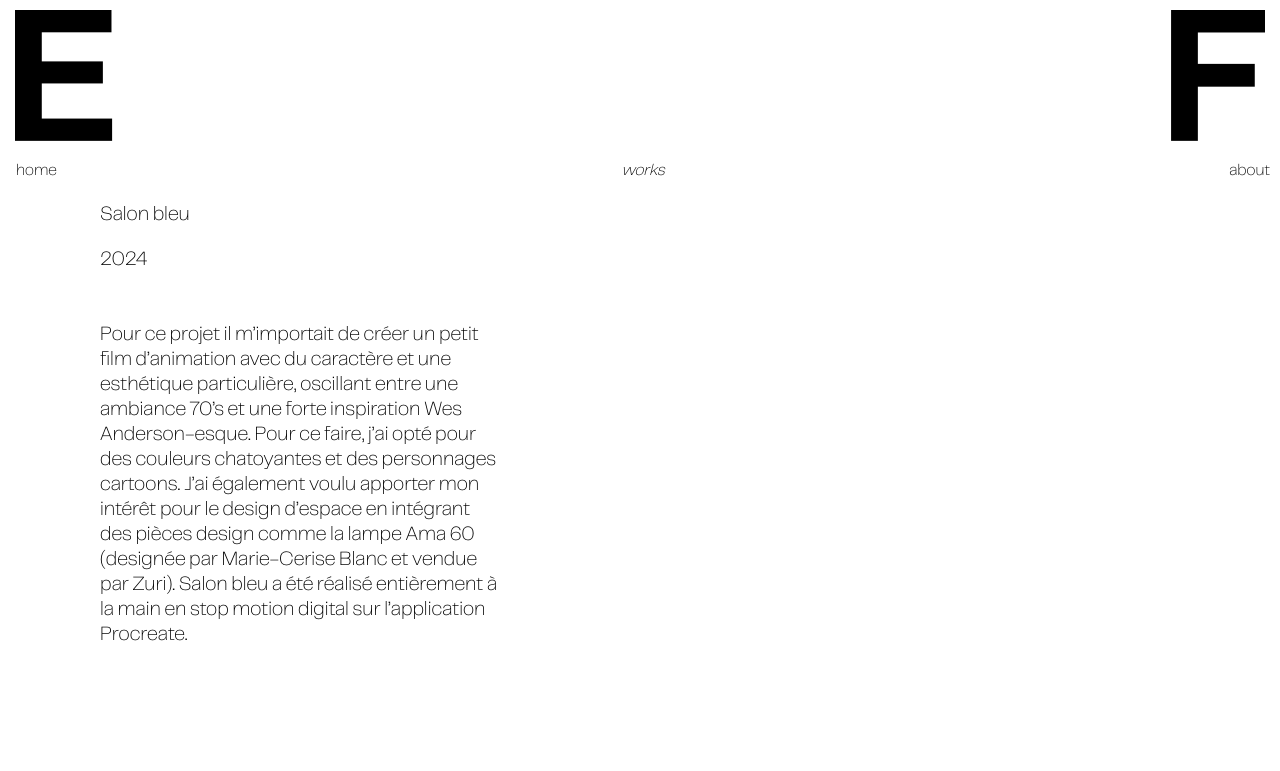
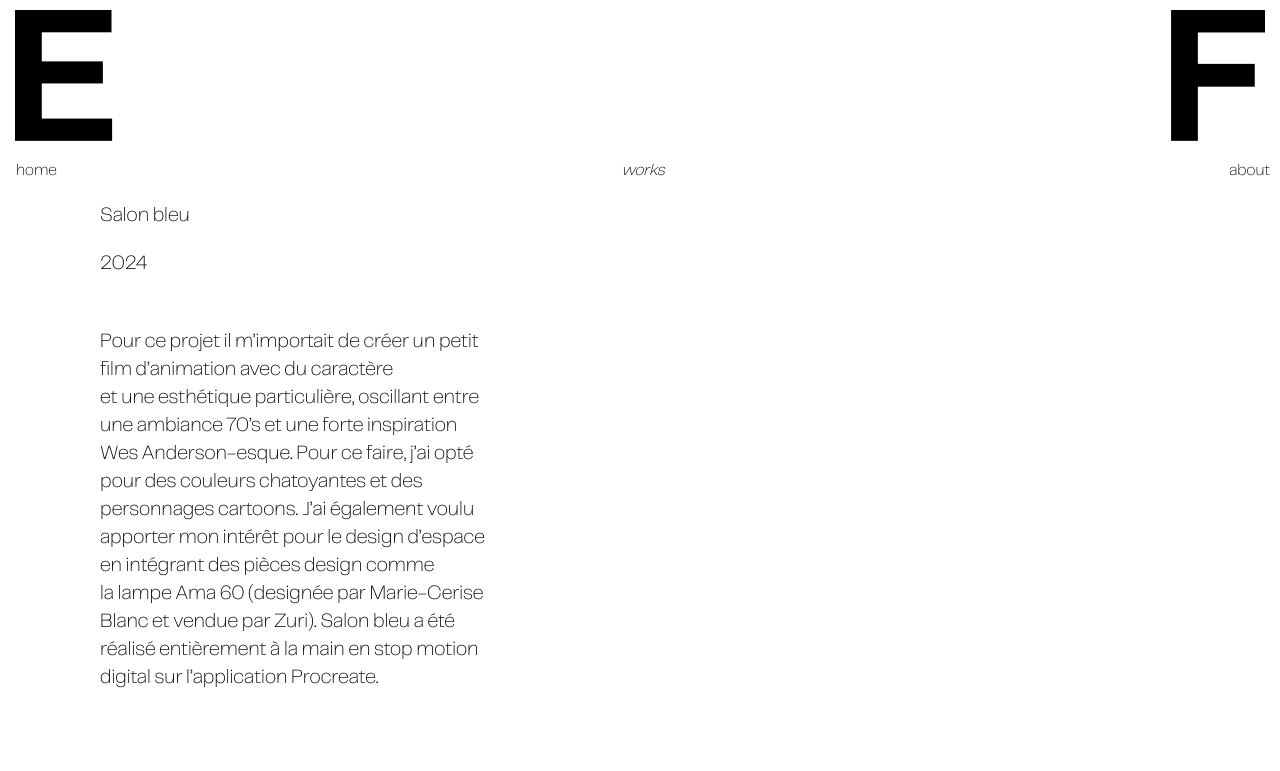
Before and after one commit to estellefradin/estellefradin.github.io, a plain HTML site: page salon-bleu.html in a window 1280 px wide. Shown: the top 771 px of the page. Drawn offline with Linux system fonts and the light colour scheme.

Commit message:
Add files via upload

```diff
--- a/salon-bleu.html
+++ b/salon-bleu.html
@@ -42,7 +42,14 @@
 
     <div class="p-1">Salon bleu</div>
     <div class="p-1">2024</div>
-    <div class="p-2">Pour ce projet il m’importait de créer un petit film d’animation avec du caractère et une esthétique particulière, oscillant entre une ambiance 70’s et une forte inspiration Wes Anderson-esque. Pour ce faire, j’ai opté pour des couleurs chatoyantes et des personnages cartoons. J’ai également voulu apporter mon intérêt pour le design d’espace en intégrant des pièces design comme la lampe Ama 60 (designée par Marie-Cerise Blanc et vendue par Zuri). Salon bleu a été réalisé entièrement à la main en stop motion digital sur l’application Procreate.</div>
+    <div class="p-2">Pour ce projet il m’importait de créer un petit film d’animation
+        avec du caractère et&nbsp;une&nbsp;esthétique particulière,
+        oscillant entre une ambiance 70’s et une forte inspiration Wes&nbsp;Anderson-esque.
+        Pour ce faire, j’ai opté pour des couleurs chatoyantes et des personnages cartoons.
+        J’ai également voulu apporter mon intérêt pour le design d’espace en intégrant
+        des pièces design comme la&nbsp;lampe Ama 60 (designée par Marie-Cerise Blanc
+        et vendue par Zuri).
+        Salon bleu a été réalisé entièrement à la main en stop motion digital sur l’application Procreate.</div>
 
 
 
--- a/style.css
+++ b/style.css
@@ -121,9 +121,9 @@ h4 {
     margin-bottom: 5px;
     margin-top: 20px;
     max-width: 400px;
-    font-size: 20px;
+    font-size: clamp(16px, 3vw, 20px);
     text-decoration: none;
-    line-height: 1.25;
+    line-height: 1.4;
 }
 
 /* pour le texte des projets*/
@@ -132,11 +132,12 @@ h4 {
     text-align: left;
     margin-left: 100px;
     margin-top: 50px;
+    margin-right: 50px;
     max-width: 400px;
-    font-size: 20px;
+    font-size: clamp(16px, 3vw, 20px);
     gap : none ;
     text-decoration: none;
-    line-height: 1.25;
+    line-height: 1.4;
 }
 
 
@@ -150,7 +151,7 @@ h4 {
     max-width: 400px;
     font-size: 20px;
     text-decoration: none;
-    line-height: 1.25;
+    line-height: 1.4;
 }
 
 .p-about a {
@@ -335,6 +336,10 @@ header {
     }
 }
 
+
+
+
+
 .page {
     display: grid;
     grid-template-columns: 1fr 1fr;
@@ -364,7 +369,7 @@ header {
     width: 100%;
     height: 100%;
     overflow: auto;
-    background-color: rgba(0, 0, 0, 0.5);
+    background-color: rgba(0, 0, 0, 0.8);
 
 }
 
```
Also changed, not shown: index.html (+1 -1 lines), revue.html (+7 -3 lines).
